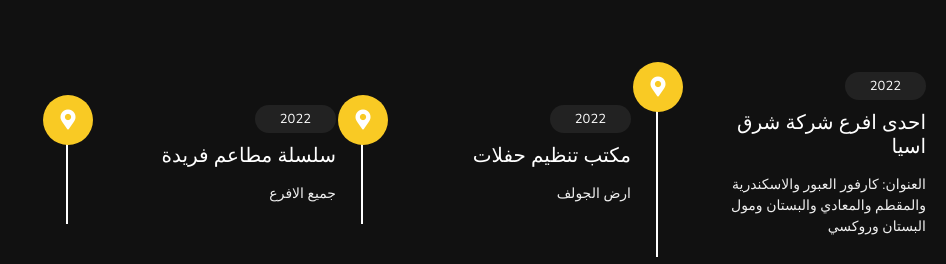
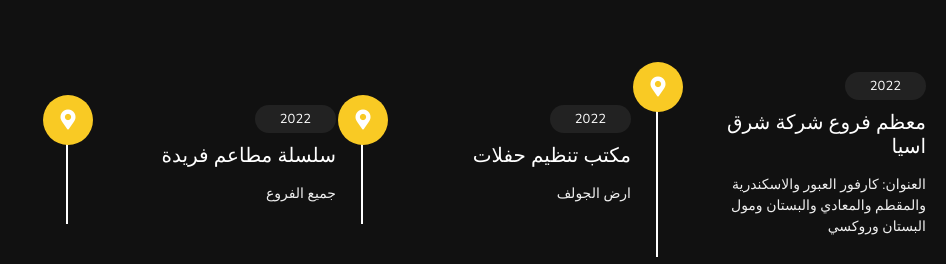
Before and after one commit to nabil12ful/sherif, a plain HTML site: page index.html in a window 1280 px wide. Shown: the part 1871-2135 px from the top of the page, without its empty margins (334-1280 px from the left). Drawn offline with nearby package versions, Linux system fonts and the light colour scheme.

Commit message:
change data

```diff
--- a/index.html
+++ b/index.html
@@ -105,7 +105,7 @@
                 <div class="box">
                     <i class="fas fa-map-marker-alt"></i>
                     <span>2022</span>
-                    <h3>احدى افرع شركة شرق اسيا</h3>
+                    <h3>معظم فروع شركة شرق اسيا</h3>
                     <p>العنوان: كارفور العبور والاسكندرية والمقطم والمعادي والبستان ومول البستان وروكسي</p>
                 </div>
                 <div class="box">
@@ -118,7 +118,7 @@
                     <i class="fas fa-map-marker-alt"></i>
                     <span>2022</span>
                     <h3> سلسلة مطاعم فريدة</h3>
-                    <p>جميع الافرع</p>
+                    <p>جميع الفروع</p>
                 </div>
             </div>
         </section>
```
